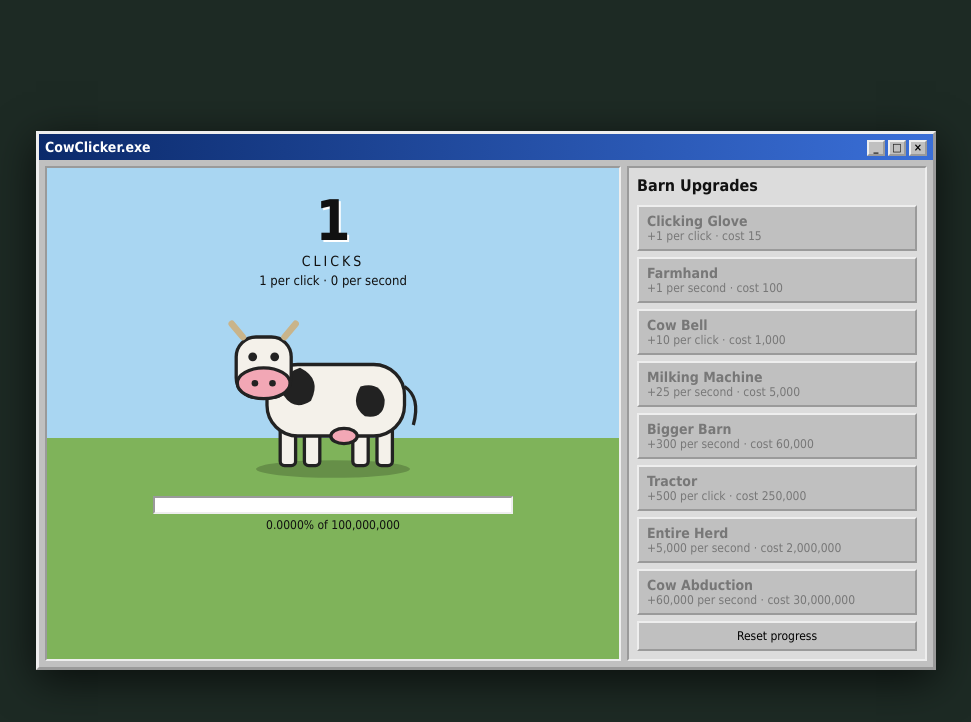
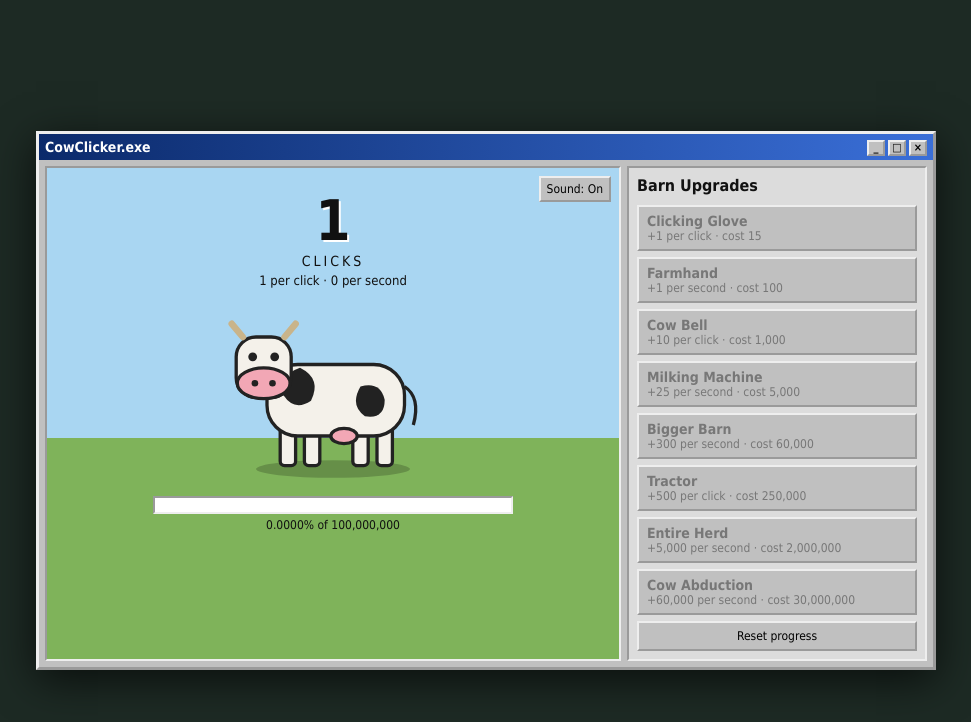
Before and after one commit to TheDorkKnightCodes/cow-clicker, a plain HTML site: page index.html in a window 1280 px wide. Both pictures are taken after a click on the button "Click the cow". Shown: the whole page, without its empty margins (154-1125 px from the left). Drawn offline with Linux system fonts and the light colour scheme.

Commit message:
Keep upgrade costs constant and add moo sound with mute toggle
Co-Authored-By: Claude Opus 5.5 <noreply@anthropic.com>

```diff
--- a/index.html
+++ b/index.html
@@ -16,6 +16,7 @@
 
     <main>
       <section class="field">
+        <button id="mute" class="mute">Sound: On</button>
         <div class="counter">
           <div class="clicks" id="clicks">0</div>
           <div class="label">clicks</div>
--- a/script.js
+++ b/script.js
@@ -18,9 +18,9 @@ let state = load();
 function load() {
   try {
     const s = JSON.parse(localStorage.getItem(SAVE_KEY));
-    if (s && typeof s.clicks === "number") return { clicks: s.clicks, owned: s.owned || {}, won: !!s.won };
+    if (s && typeof s.clicks === "number") return { clicks: s.clicks, owned: s.owned || {}, won: !!s.won, muted: !!s.muted };
   } catch {}
-  return { clicks: 0, owned: {}, won: false };
+  return { clicks: 0, owned: {}, won: false, muted: false };
 }
 
 function save() {
@@ -28,7 +28,7 @@ function save() {
 }
 
 const owned = (u) => state.owned[u.id] || 0;
-const cost = (u) => Math.ceil(u.base * 1.15 ** owned(u));
+const cost = (u) => u.base;
 const perClick = () => 1 + UPGRADES.reduce((n, u) => n + (u.perClick || 0) * owned(u), 0);
 const perSec = () => UPGRADES.reduce((n, u) => n + (u.perSec || 0) * owned(u), 0);
 const fmt = (n) => Math.floor(n).toLocaleString("en-US");
@@ -89,7 +89,56 @@ function popup(x, y, text) {
   setTimeout(() => el.remove(), 800);
 }
 
+// Short synthesized "moo": a falling, wobbly sawtooth through a low-pass filter
+let audio;
+function moo() {
+  if (state.muted) return;
+  try {
+    audio ||= new (window.AudioContext || window.webkitAudioContext)();
+    const t = audio.currentTime;
+    const pitch = 0.9 + Math.random() * 0.2;
+
+    const osc = audio.createOscillator();
+    osc.type = "sawtooth";
+    osc.frequency.setValueAtTime(150 * pitch, t);
+    osc.frequency.exponentialRampToValueAtTime(105 * pitch, t + 0.4);
+
+    const wobble = audio.createOscillator();
+    const wobbleDepth = audio.createGain();
+    wobble.frequency.value = 6;
+    wobbleDepth.gain.value = 4;
+    wobble.connect(wobbleDepth).connect(osc.frequency);
+
+    const filter = audio.createBiquadFilter();
+    filter.type = "lowpass";
+    filter.frequency.setValueAtTime(500, t);
+    filter.frequency.linearRampToValueAtTime(1200, t + 0.12);
+    filter.frequency.linearRampToValueAtTime(400, t + 0.4);
+
+    const gain = audio.createGain();
+    gain.gain.setValueAtTime(0.0001, t);
+    gain.gain.exponentialRampToValueAtTime(0.25, t + 0.05);
+    gain.gain.exponentialRampToValueAtTime(0.0001, t + 0.45);
+
+    osc.connect(filter).connect(gain).connect(audio.destination);
+    osc.start(t); wobble.start(t);
+    osc.stop(t + 0.46); wobble.stop(t + 0.46);
+  } catch {}
+}
+
+function renderMute() {
+  $("mute").textContent = state.muted ? "Sound: Off" : "Sound: On";
+  $("mute").setAttribute("aria-pressed", String(!state.muted));
+}
+
+$("mute").addEventListener("click", () => {
+  state.muted = !state.muted;
+  save();
+  renderMute();
+});
+
 $("cow").addEventListener("click", (e) => {
+  moo();
   const gain = perClick();
   state.clicks += gain;
   // keyboard activation has no pointer position; fall back to the cow's centre
@@ -102,7 +151,7 @@ $("cow").addEventListener("click", (e) => {
 
 $("reset").addEventListener("click", () => {
   if (!confirm("Reset all your clicks and upgrades?")) return;
-  state = { clicks: 0, owned: {}, won: false };
+  state = { clicks: 0, owned: {}, won: false, muted: state.muted };
   save();
   render();
 });
@@ -121,4 +170,5 @@ setInterval(save, 5000);
 window.addEventListener("beforeunload", save);
 
 buildShop();
+renderMute();
 render();
--- a/style.css
+++ b/style.css
@@ -66,7 +66,21 @@ main {
   align-items: center;
   gap: 16px;
   user-select: none;
+  position: relative;
 }
+
+.mute {
+  position: absolute;
+  top: 8px;
+  right: 8px;
+  font: inherit;
+  font-size: 12px;
+  background: var(--win);
+  border: 2px outset #eee;
+  padding: 4px 6px;
+  cursor: pointer;
+}
+.mute:active { border-style: inset; }
 
 .counter { text-align: center; }
 .clicks {
```
